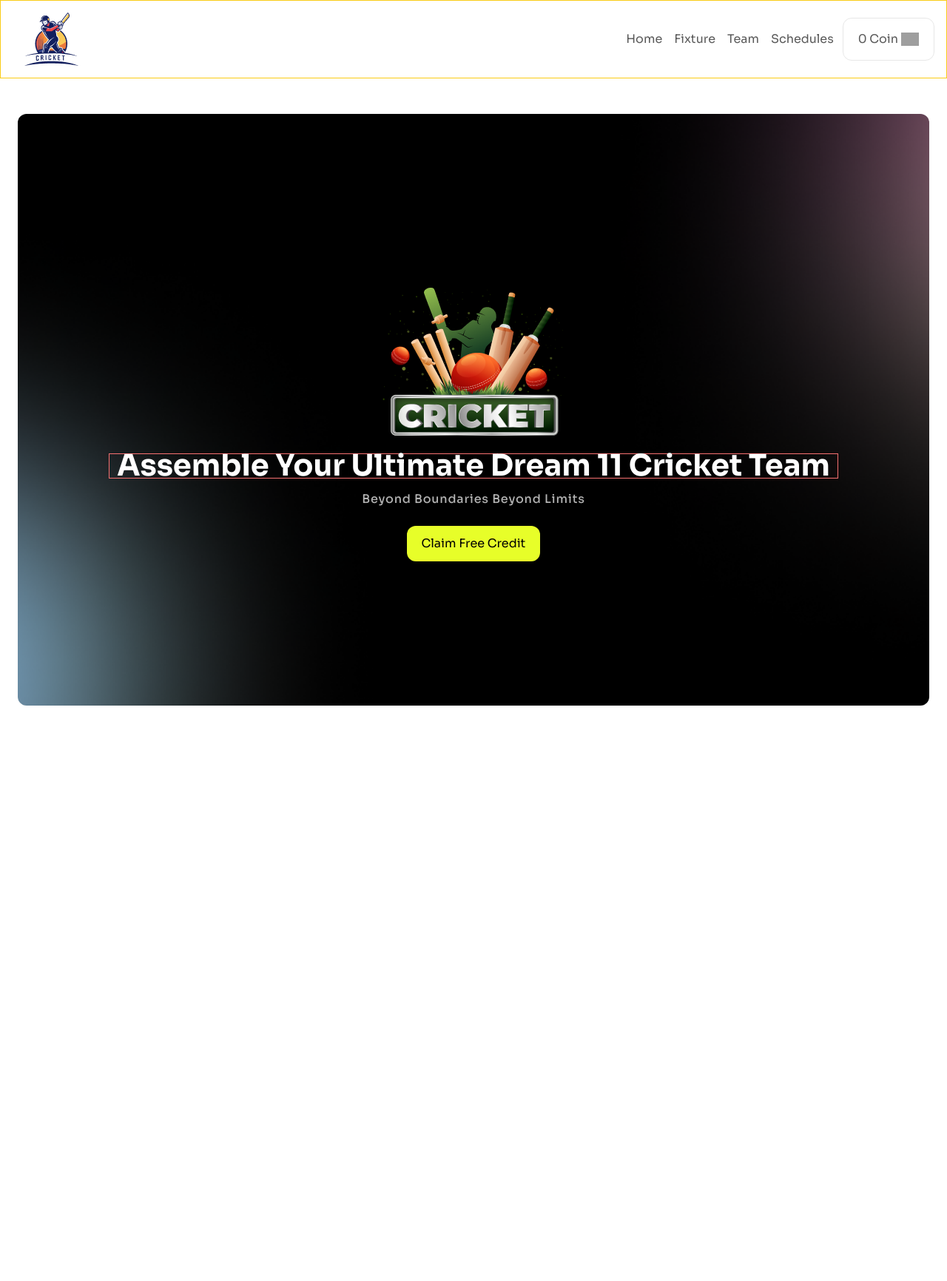
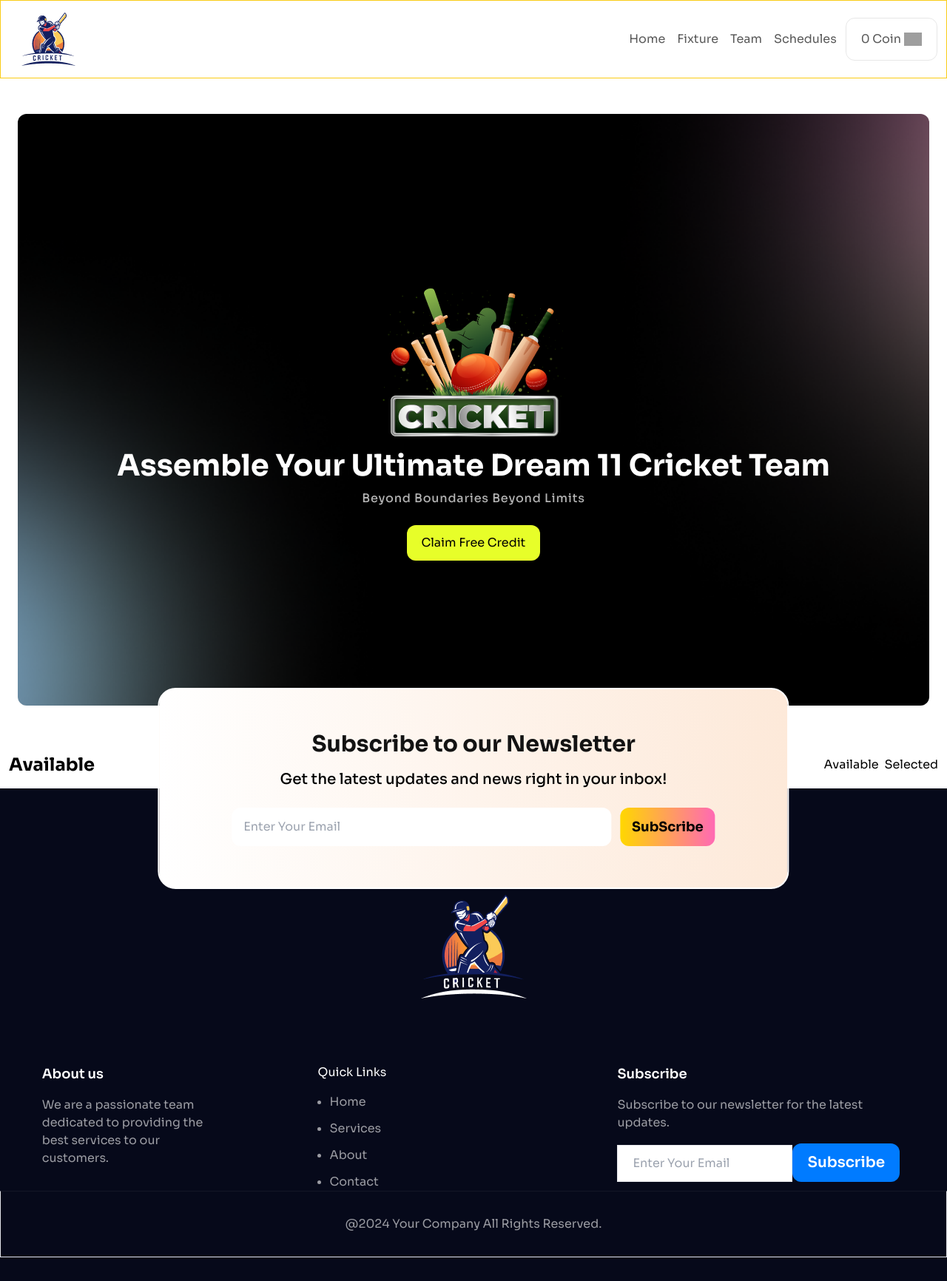
Before and after one commit to Sharif707/Dream-11, a React (Vite) app: page / in a window 1280 px wide. Shown: the whole page at 74% size. Before the commit the page ends 1002 px from the top, so only its background shows below. Built offline with nearby package versions, Linux system fonts and the light colour scheme; grey boxes are pictures that could not be loaded.

Commit message:
Footer section completed

```diff
--- a/src/App.jsx
+++ b/src/App.jsx
@@ -2,40 +2,27 @@
 
 import './App.css'
 import Banner from './components/Banner/Banner'
+import Footer from './components/Footer/Footer'
+
+import Navbar from './components/Navbar/Navbar'
+import PlayerContainer from './components/PlayerContainer/PlayerContainer'
 
 function App() {
 
 
   return (
     <>
+    <div className='max-w-screen-xl mx-auto'>
 
-   <nav className='flex justify-between items-center border border-yellow-400 px-4 max-w-screen-xl mx-auto'>
-    <div className='p-4 '>
-      <img src="../public/assets/logo.png" alt="logo" />
-    </div>
+ <Navbar></Navbar>
+   <Banner></Banner>
+
+   <PlayerContainer></PlayerContainer>
 
 
-    <div className='flex gap-3 items-center text-[#131313B3] text-opacity-70'>
-      <ul className='hidden md:flex items-center gap-4'>
-        <li><a href="#">Home</a></li>
-        <li><a href="#">Fixture</a></li>
-        <li><a href="#">Team</a></li>
-        <li><a href="#">Schedules</a></li>
-
-      </ul>
-      <button className='flex space-x-1 items-center border border-[#131313] border-opacity-10 py-4 px-5 rounded-xl'>
-        <span>
-          0 Coin
-        </span>
-        <img width="24" height="24" src="https://img.icons8.com/emoji/20/coin-emoji.png" alt="coin-emoji"/>
-      </button>
-
-    </div>
-   </nav>
-   <Banner></Banner>
-
-
-    </>
+   </div>
+   <Footer></Footer>
+   </>
   )
 }
 
--- a/src/components/Banner/Banner.jsx
+++ b/src/components/Banner/Banner.jsx
@@ -2,13 +2,13 @@
 
 const Banner = () => {
     return (
-        <div className="max-w-screen-xl mx-auto my-6 md:my-12 md:px-6 px-3">
+        <div className=" my-6 md:my-12 md:px-6 px-3">
 
             <div className="flex flex-col items-center justify-center text-white h-screen mx-auto rounded-xl bg-cover bg-center bg-custom-image  bg-black py-4 md:pt-14">
                 <div>
                     <img className="mx-auto" src="/public/assets/banner-main.png" alt="banner-img" />
                 </div>
-                <h1 className="w-4/5 mx-auto border border-red-400 text-center my-3 md:mt-6 md:mb-4 text-xl md:text-2xl lg:text-[40px] font-bold">Assemble Your Ultimate Dream 11 Cricket Team</h1>
+                <h1 className="w-4/5 mx-auto text-center my-3 md:mt-6 md:mb-4 text-xl md:text-2xl lg:text-[40px] font-bold">Assemble Your Ultimate Dream 11 Cricket Team</h1>
                 <p className="text-[#ffffff] text-opacity-70 font-medium tracking-wider">Beyond Boundaries Beyond Limits</p>
                 <button className="bg-[#E7FE29] py-3 px-5 rounded-xl mt-3 md:mt-6 text-black">Claim Free Credit</button>
             </div>
--- /dev/null
+++ b/src/components/Footer/Footer.jsx
@@ -0,0 +1,55 @@
+import React from "react";
+
+const Footer = () => {
+  return (
+    <footer className="relative bg-[#06091A] py-8">
+      <div className="flex flex-col gap-6 items-center mt-28">
+        <img src="/public/assets/logo-footer.png" alt="" />
+
+        <div className="flex justify-between mt-16 mb-18 text-white">
+          <div className="flex-1">
+            <h3 className="text-lg font-semibold">About us</h3>
+            <p className="mt-4 text-white text-opacity-60 w-3/5">
+              We are a passionate team dedicated to providing the best services
+              to our customers.
+            </p>
+          </div>
+          <div className="flex-1">
+            <h2 className="-ml-4">Quick Links</h2>
+            <ul className="space-y-3 mt-4">
+                <li className="list-disc text-white text-opacity-60"><a href="#">Home</a></li>
+                <li className="list-disc text-white text-opacity-60"><a href="#">Services</a></li>
+                <li className="list-disc text-white text-opacity-60"><a href="#">About</a></li>
+                <li className="list-disc text-white text-opacity-60"><a href="#">Contact</a></li>
+            </ul>
+          </div>
+          <div className="flex-1 ">
+            <h2 className="text-lg font-semibold">Subscribe</h2>
+            <p className="text-white text-opacity-60 my-4">Subscribe to our newsletter for the latest updates.</p>
+            <label>
+                <input className="border border-opacity-15 py-3 px-5" type="email" placeholder="Enter Your Email"/>
+                <button className="py-3 px-5 rounded-xl text-center text-xl font-semibold bg-[#007BFF]">Subscribe</button>
+            </label>
+          </div>
+        </div>
+      </div>
+      <div className="text-center py-8 border border-t-[#ffffff] border-opacity-5">
+       <p className="text-[#ffffff] text-opacity-60">
+       @2024 Your Company All Rights Reserved.
+       </p>
+
+      </div>
+
+      <div className="absolute top-0 left-1/2 py-14 px-10 border-2 border-white -translate-x-1/2 -translate-y-1/2 rounded-3xl p-6 bg-newsletter-gradient w-2/3">
+        <h2 className="text-[#131313] text-3xl font-bold text-center">Subscribe to our Newsletter</h2>
+        <p className="text-xl font-medium mt-4 mb-6 text-center">Get the latest updates and news right in your inbox!</p>
+        <div className=" flex justify-center gap-3">
+            <input className="w-2/3 rounded-xl py-3 px-4" type="text" placeholder="Enter Your Email" />
+            <button className="rounded-xl py-3 px-4 bg-subscribe-gradient font-bold text-lg">SubScribe</button>
+        </div>
+      </div>
+    </footer>
+  );
+};
+
+export default Footer;
--- a/src/components/Navbar/Navbar.jsx
+++ b/src/components/Navbar/Navbar.jsx
@@ -1,14 +1,37 @@
+const Navbar = () => {
+  return (
+    <nav className="flex justify-between items-center border border-yellow-400 px-3">
+      <div className="p-4 ">
+        <img src="../public/assets/logo.png" alt="logo" />
+      </div>
 
-
-const Navbar = () => {
-    return (
-        <div className='nav-container'>
-            <div>
-                <img src="../../assets/logo.png" alt="logo" />
-            </div>
-
-        </div>
-    );
+      <div className="flex gap-3 items-center text-[#131313B3] text-opacity-70">
+        <ul className="hidden md:flex items-center gap-4">
+          <li>
+            <a href="#">Home</a>
+          </li>
+          <li>
+            <a href="#">Fixture</a>
+          </li>
+          <li>
+            <a href="#">Team</a>
+          </li>
+          <li>
+            <a href="#">Schedules</a>
+          </li>
+        </ul>
+        <button className="flex space-x-1 items-center border border-[#131313] border-opacity-10 py-4 px-5 rounded-xl">
+          <span>0 Coin</span>
+          <img
+            width="24"
+            height="24"
+            src="https://img.icons8.com/emoji/20/coin-emoji.png"
+            alt="coin-emoji"
+          />
+        </button>
+      </div>
+    </nav>
+  );
 };
 
 export default Navbar;
--- /dev/null
+++ b/src/components/PlayerContainer/PlayerContainer.jsx
@@ -0,0 +1,23 @@
+
+
+const PlayerContainer = () => {
+    return (
+        <div>
+              <div className="flex justify-between items-center px-3 py-4">
+          <h1 className="text-2xl font-bold">Available</h1>
+
+          <div className="space-x-2">
+            <button>Available</button>
+            <button>Selected</button>
+          </div>
+
+        </div>
+
+        <div className="grid grid-cols-1 md:grid-cols-2 lg:grid-cols-3 md:gap-6">
+
+        </div>
+        </div>
+    );
+};
+
+export default PlayerContainer;
--- a/tailwind.config.js
+++ b/tailwind.config.js
@@ -8,6 +8,8 @@ export default {
     extend: {
       backgroundImage: {
         'custom-image': "url('/public/assets/bg-shadow.png')",
+        'subscribe-gradient': 'linear-gradient(90deg, #FFD700, #FF69B4)',
+         'newsletter-gradient': 'linear-gradient(to left, #FDE9D9, #FFFFFF)',
       },
     },
   },
```
